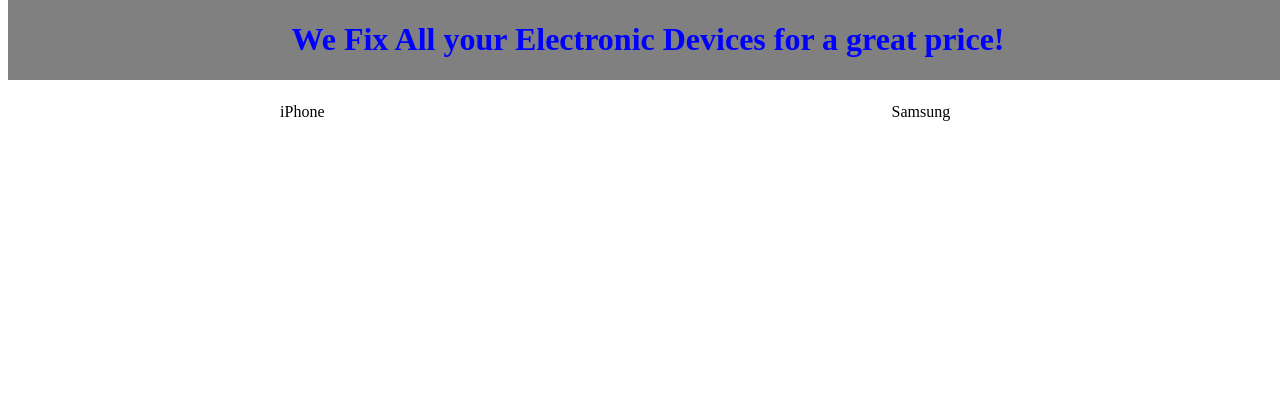
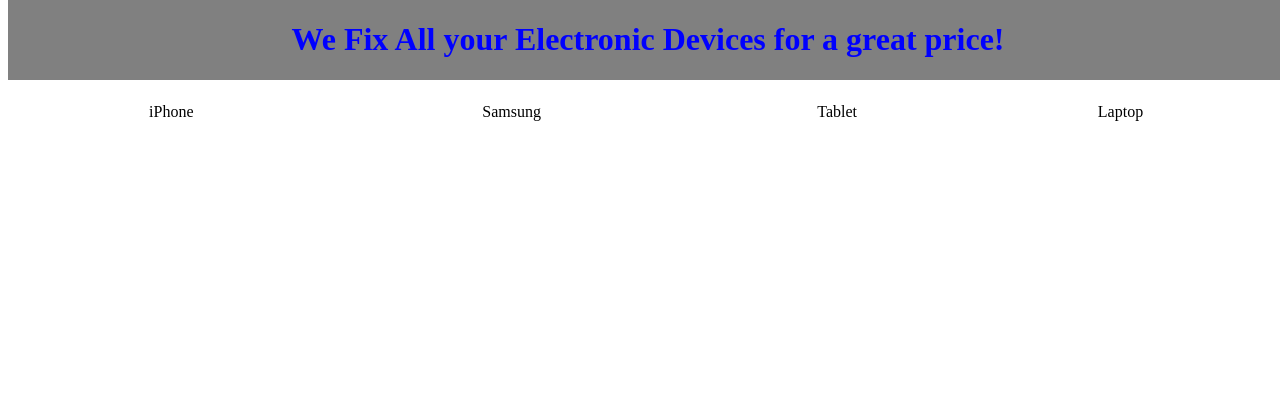
Before and after one commit to coolrey3/MRT-Miami, a PHP site: page / in a window 1280 px wide. Shown: the top 420 px of the page. Run offline with PHP 8.4, Linux system fonts and the light colour scheme.

Commit message:
changed table

```diff
--- a/Index.php
+++ b/Index.php
@@ -35,7 +35,15 @@
                     <td>
                         <p>Samsung</p>
                     </td>
+                                        <td>
+                        <p>Tablet</p>
+                    </td>
+
+                    <td>
+                        <p>Laptop</p>
+                    </td>
                     </th>
+
                         <!--
                     <tr>
 <td>
```
